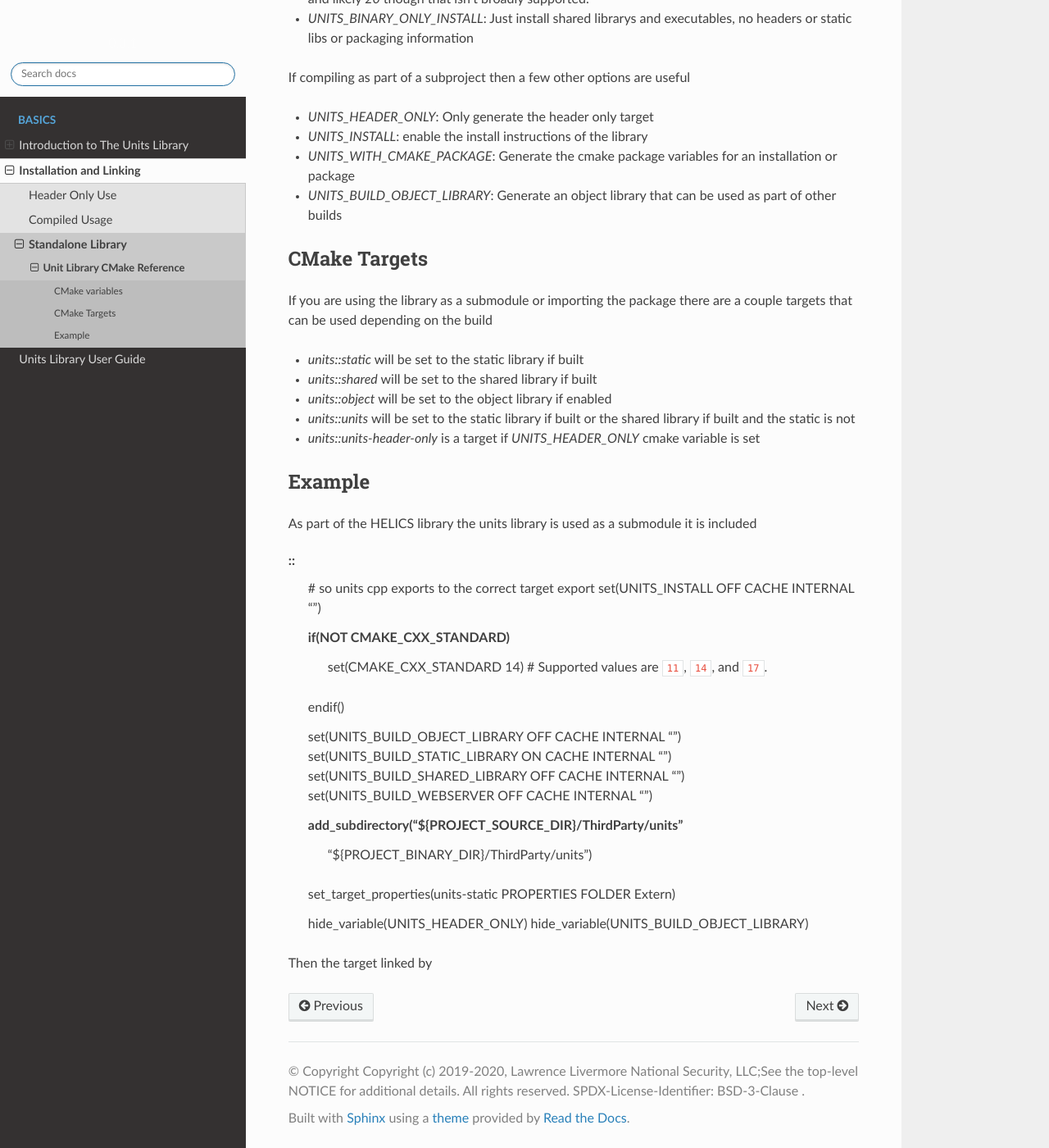
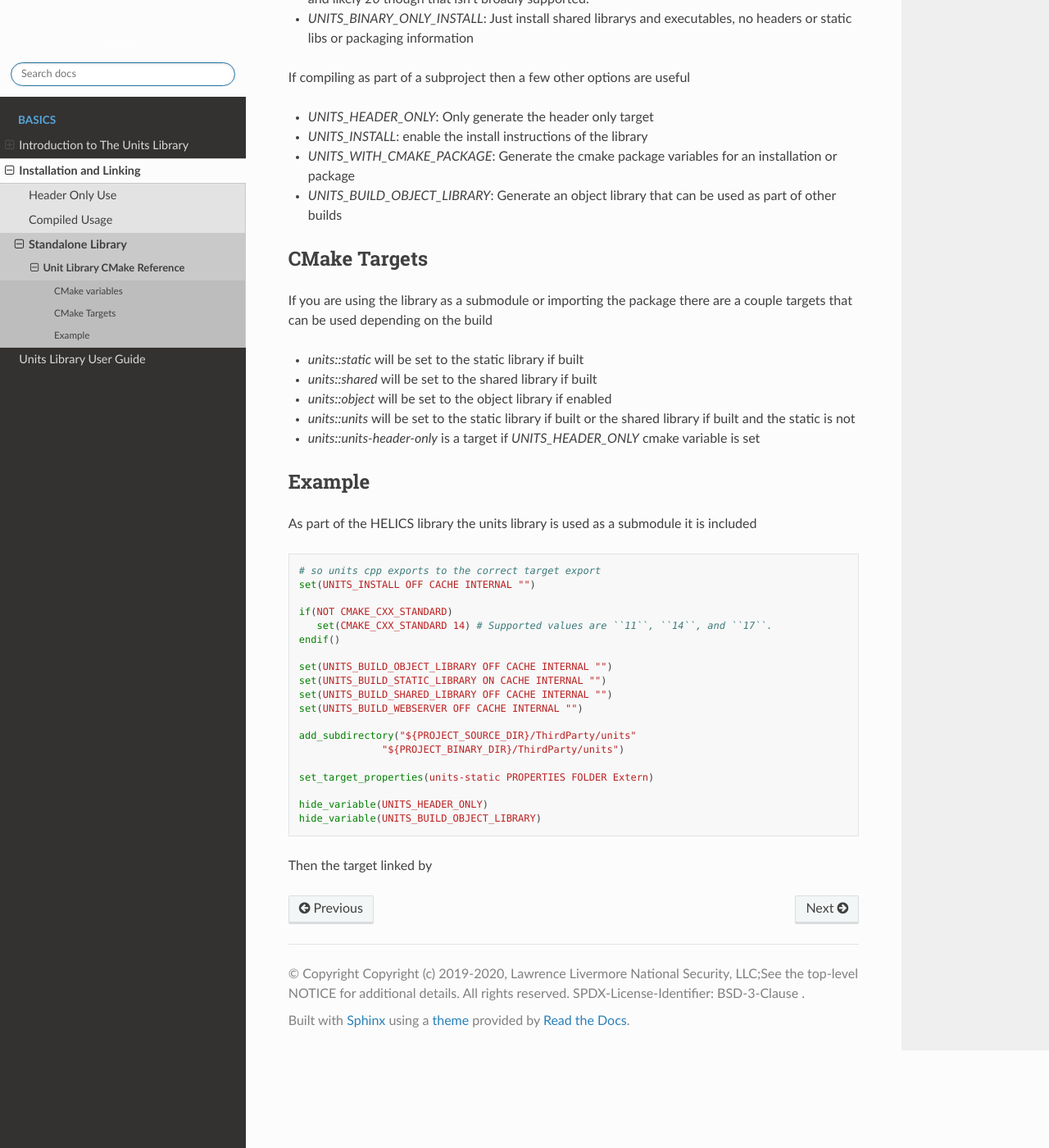
Before and after one commit to LLNL/units, a Sphinx documentation site: the page built from docs/installation/cmake_variables.rst, in a window 1280 px wide and 1400 px high, scrolled down 613 px. Shown: the whole window at 82% size. Built offline with Sphinx 7.4.7 and the Read the Docs theme 2.0.0, drawn with Linux system fonts in a browser that asks for light colours.

Commit message:
update code blocks section

```diff
--- a/docs/conf.py
+++ b/docs/conf.py
@@ -72,8 +72,8 @@ extensions = [
 #    'sphinx.ext.doctest',
 #    'sphinx.ext.intersphinx',
 #    'sphinx.ext.coverage',
-#    'sphinx.ext.mathjax',
-#    'sphinx.ext.viewcode',
+    'sphinx.ext.mathjax',
+    'sphinx.ext.viewcode',
 #    'sphinx.ext.githubpages',
 #    'sphinx.ext.napoleon',
 #    'nbsphinx',
@@ -125,7 +125,7 @@ language = None
 exclude_patterns = ['_build', 'Thumbs.db', '.DS_Store']
 
 # The name of the Pygments (syntax highlighting) style to use.
-pygments_style = 'sphinx'
+pygments_style = 'default'
 
 # If true, `todo` and `todoList` produce output, else they produce nothing.
 todo_include_todos = False
--- a/docs/installation/cmake_variables.rst
+++ b/docs/installation/cmake_variables.rst
@@ -43,25 +43,26 @@ Example
 
 As part of the HELICS library the units library is used as a submodule it is included
 
-::
-  # so units cpp exports to the correct target export
-  set(UNITS_INSTALL OFF CACHE INTERNAL "")
+.. code-block:: cmake
 
-  if(NOT CMAKE_CXX_STANDARD)
-    set(CMAKE_CXX_STANDARD 14) # Supported values are ``11``, ``14``, and ``17``.
-  endif()
+   # so units cpp exports to the correct target export
+   set(UNITS_INSTALL OFF CACHE INTERNAL "")
 
-  set(UNITS_BUILD_OBJECT_LIBRARY OFF CACHE INTERNAL "")
-  set(UNITS_BUILD_STATIC_LIBRARY ON CACHE INTERNAL "")
-  set(UNITS_BUILD_SHARED_LIBRARY OFF CACHE INTERNAL "")
-  set(UNITS_BUILD_WEBSERVER OFF CACHE INTERNAL "")
+   if(NOT CMAKE_CXX_STANDARD)
+      set(CMAKE_CXX_STANDARD 14) # Supported values are ``11``, ``14``, and ``17``.
+   endif()
 
-  add_subdirectory("${PROJECT_SOURCE_DIR}/ThirdParty/units"
+   set(UNITS_BUILD_OBJECT_LIBRARY OFF CACHE INTERNAL "")
+   set(UNITS_BUILD_STATIC_LIBRARY ON CACHE INTERNAL "")
+   set(UNITS_BUILD_SHARED_LIBRARY OFF CACHE INTERNAL "")
+   set(UNITS_BUILD_WEBSERVER OFF CACHE INTERNAL "")
+
+   add_subdirectory("${PROJECT_SOURCE_DIR}/ThirdParty/units"
                  "${PROJECT_BINARY_DIR}/ThirdParty/units")
 
-  set_target_properties(units-static PROPERTIES FOLDER Extern)
+   set_target_properties(units-static PROPERTIES FOLDER Extern)
 
-  hide_variable(UNITS_HEADER_ONLY)
-  hide_variable(UNITS_BUILD_OBJECT_LIBRARY)
+   hide_variable(UNITS_HEADER_ONLY)
+   hide_variable(UNITS_BUILD_OBJECT_LIBRARY)
 
 Then the target linked by
```
